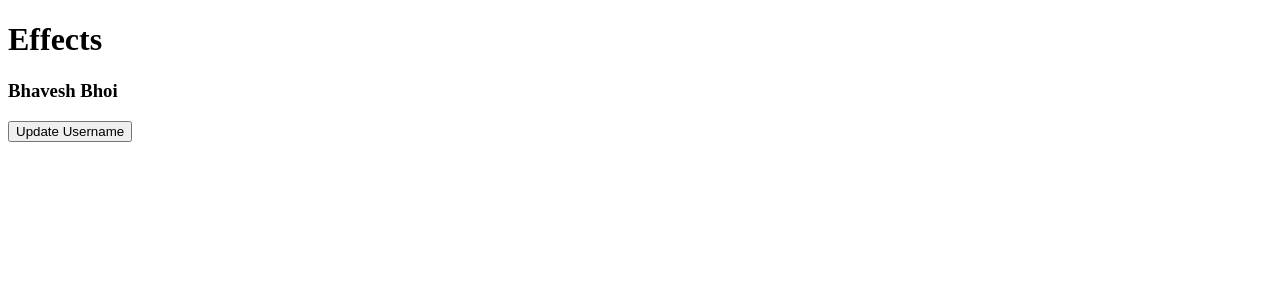
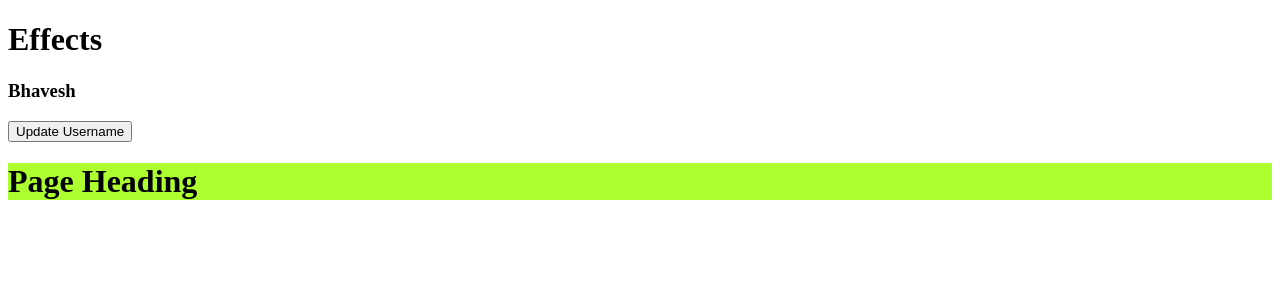
Before and after one commit to Bhavu7/Angular-v20, an Angular app: page / in a window 1280 px wide. Both pictures are taken after a click on the button "Update Username". Shown: the top 300 px of the page. Built offline with nearby package versions, Linux system fonts and the light colour scheme.

Commit message:
Effects with Signals

```diff
--- a/src/app/app.html
+++ b/src/app/app.html
@@ -169,5 +169,9 @@
 
 <h1>Effects</h1>
 
-<h3>{{username()}}</h3>
-<button (click)="username.set('Bhavesh Bhoi')">Update Username</button>
+<h3>{{ username() }}</h3>
+<button (click)="toggleValue()">Update Username</button>
+
+@if(displayHeading){
+<h1 style="background-color: greenyellow">Page Heading</h1>
+}
--- a/src/app/app.ts
+++ b/src/app/app.ts
@@ -219,6 +219,12 @@ export class App {
   // }
 
   username = signal("Bhavesh");
+  count = signal(0);
+  displayHeading = false;
+
+  toggleValue(){
+    this.displayHeading = !this.displayHeading;
+  }
 
   constructor(){
     effect(() => {
```
